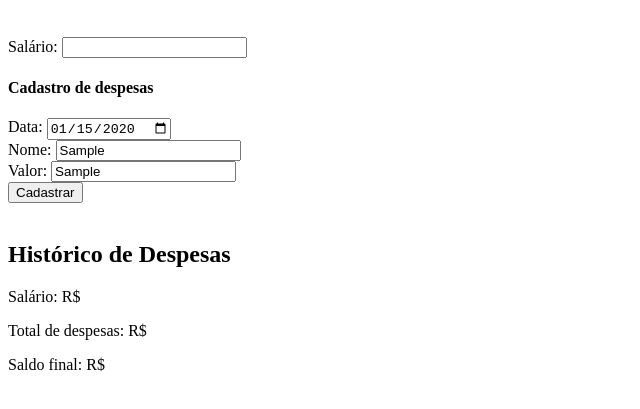
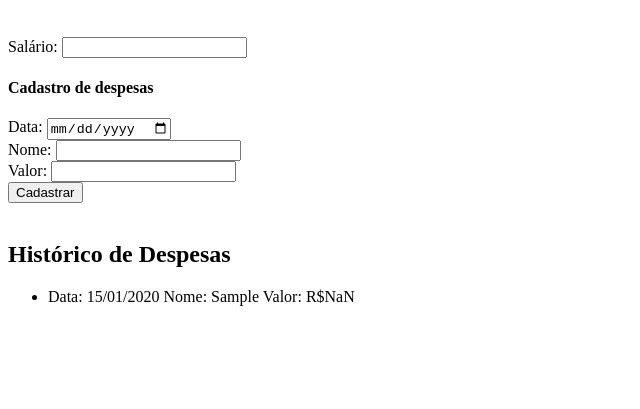
Before and after one commit to luzAnaa/TrabalhoFinancas, a plain HTML site: page index.html in a window 1280 px wide. Both pictures are taken after typing "2020-01-15", "Sample", "Sample" into the empty fields and a click on the button "Cadastrar". Shown: the part 61-470 px from the top of the page, without its empty margins (0-640 px from the left). Drawn offline with Linux system fonts and the light colour scheme.

Commit message:
1.funciona
cadastro e listagem funcionando

```diff
--- a/index.html
+++ b/index.html
@@ -9,7 +9,7 @@
     <h1>Controle pessoal de finanças</h1>
     <br>
 
-    <label id="salario">Salário:</label>
+    <label>Salário:</label>
     <input type="text" id="salario">
 
     <h4>Cadastro de despesas</h4>
@@ -29,12 +29,10 @@
 
     <h2>Histórico de Despesas</h2>
     <ul id="output"></ul>
-    <script type="text/javascript" src="js/script.js"></script>
 
     <div id="resumo">
-        <p id="pSalario">Salário: R$</p>
-        <p id="pTDespesas">Total de despesas: R$</p>
-        <p id="pSaldo">Saldo final: R$</p>
     </div>
+
+    <script type="text/javascript" src="js/script.js"></script>
 </body>
 </html>
--- a/js/script.js
+++ b/js/script.js
@@ -1,10 +1,10 @@
 var salario = document.getElementById("salario").value
+salario = parseFloat(salario).toFixed(2)
 
 document.getElementById("formDespesas").addEventListener("submit", function(event){
-    alert("teste")
     event.preventDefault()
 
-    var data = document.getElementById("data").value.format('DD/MM/YYYY')
+    var data = document.getElementById("data").value.split('-').reverse().join('/')
     var nome = document.getElementById("nome").value
     var valor = document.getElementById("valor").value
 
@@ -16,9 +16,7 @@ document.getElementById("formDespesas").addEventListener("submit", function(even
     localStorage.setItem('listagem', JSON.stringify(historicoDespesas))
 
     document.getElementById("formDespesas").reset()
-
     exibir_despesas()
-
 })
 
 function exibir_despesas(){
@@ -27,13 +25,8 @@ function exibir_despesas(){
     output.innerHTML = ""
     for(let i=0; i<historicoDespesas.length; i++){
         let li = document.createElement('li')
-        li.textContent = 'Data:' + historicoDespesas[i].data + ' Nome:' + historicoDespesas[i].nome + ' Valor:' + historicoDespesas[i].valor
+        historicoDespesas[i].valor = parseFloat(historicoDespesas[i].valor).toFixed(2)
+        li.textContent = 'Data: ' + historicoDespesas[i].data + '  Nome: ' + historicoDespesas[i].nome + '  Valor: R$' + historicoDespesas[i].valor
         output.appendChild(li)
     }
 }
-
-function atualizarSaldo(){
-    var pSalario = document.getElementById("pSalario")
-    var pDespesas = document.getElementById("pDespesas")
-    var pSaldo = document.getElementById("pSaldo")
-}
```
